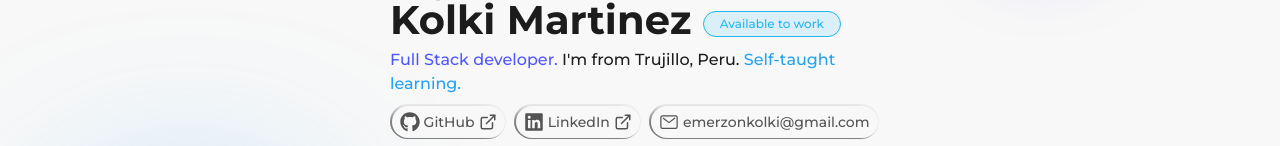
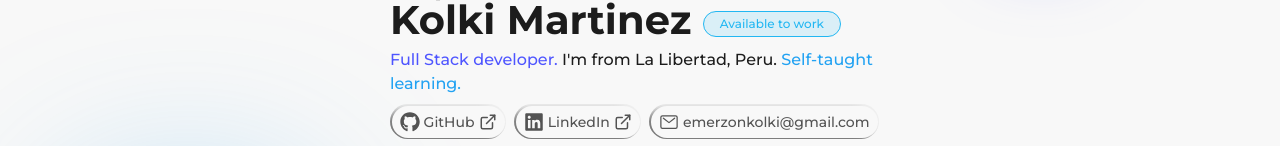
Before and after one commit to JasonCrk/emerzonkolki.dev, an Astro site: page / in a window 1280 px wide. Shown: the part 488-634 px from the top of the page. Built offline with nearby package versions, Linux system fonts and the light colour scheme; Astro itself is replaced by a stand-in of ours.

Commit message:
feat(HeroSection.astro): update location

```diff
--- a/src/components/HeroSection.astro
+++ b/src/components/HeroSection.astro
@@ -23,7 +23,7 @@ import { IoMailOutline } from 'react-icons/io5'
       <span class='text-purple-500 dark:text-purple-200'
         >Full Stack developer.</span
       >
-      I'm from Trujillo, Peru.
+      I'm from La Libertad, Peru.
       <span class='text-blue-500 dark:text-blue-100'>Self-taught learning.</span
       >
     </p>
```
